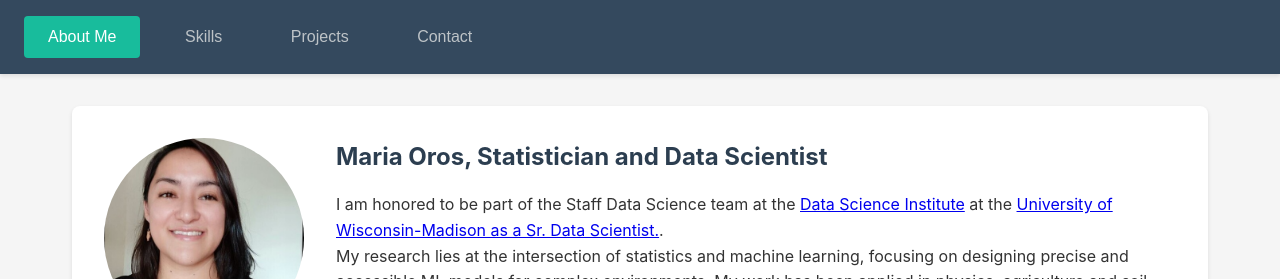
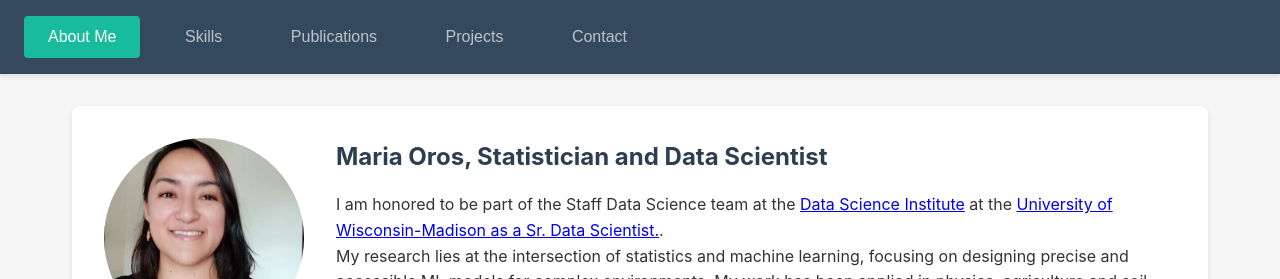
Before and after one commit to mariaob1201/CVU-Maria, a website: page public/index.html in a window 1280 px wide. Shown: the top 279 px of the page. Drawn offline with Linux system fonts and the light colour scheme.

Commit message:
REFACTOR: change styles

```diff
--- a/public/index.html
+++ b/public/index.html
@@ -14,6 +14,7 @@
     <nav class="tabs">
         <button class="tab-button active" onclick="showSection('about')">About Me</button>
         <button class="tab-button" onclick="showSection('skills')">Skills</button>
+        <button class="tab-button" onclick="showSection('publications')">Publications</button>
         <button class="tab-button" onclick="showSection('projects')">Projects</button>
         <button class="tab-button" onclick="showSection('contact')">Contact</button>
     </nav>
```
